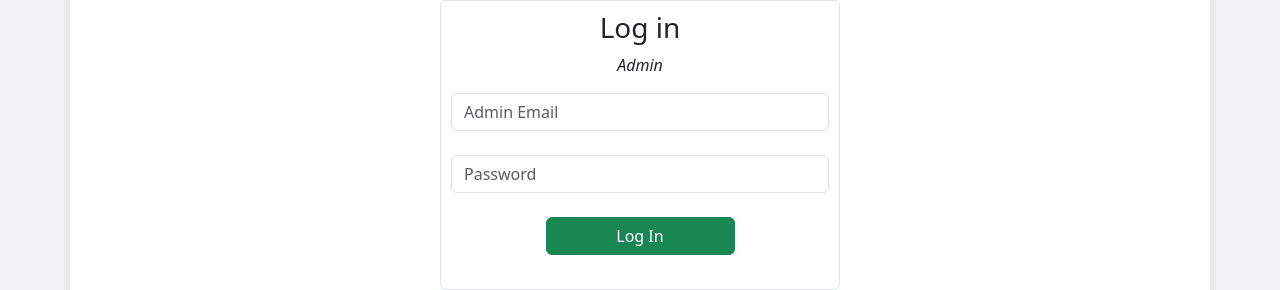
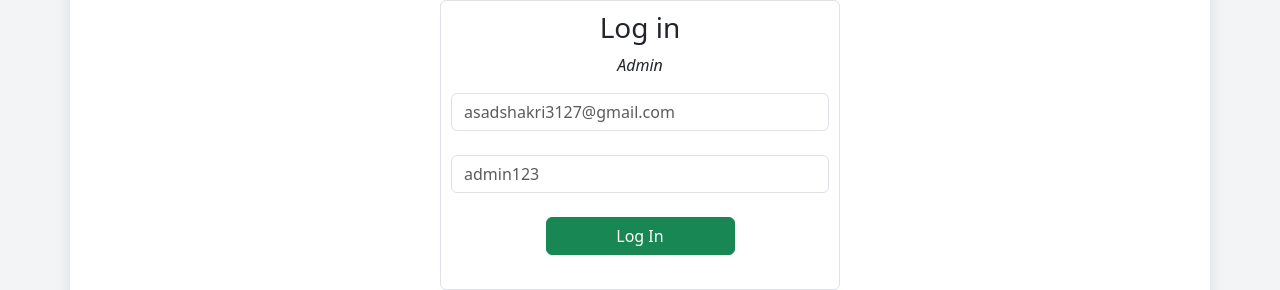
Before and after one commit to asadshakri/Quick-Commerce-App, a website: page View/admin/admin.html in a window 1280 px wide. Shown: the part 124-414 px from the top of the page. Drawn offline with nearby package versions, Linux system fonts and the light colour scheme.

Commit message:
Update placeholders for email and password fields

```diff
--- a/View/admin/admin.html
+++ b/View/admin/admin.html
@@ -28,7 +28,7 @@
           id="loginIdentifier"
           name="email"
           class="form-control"
-          placeholder="Admin Email"
+          placeholder="asadshakri3127@gmail.com"
           required
         />
         <br />
@@ -37,7 +37,7 @@
           id="loginPasswd"
           name="passwd"
           class="form-control"
-          placeholder="Password"
+          placeholder="admin123"
           required
         />
         <br />
```
